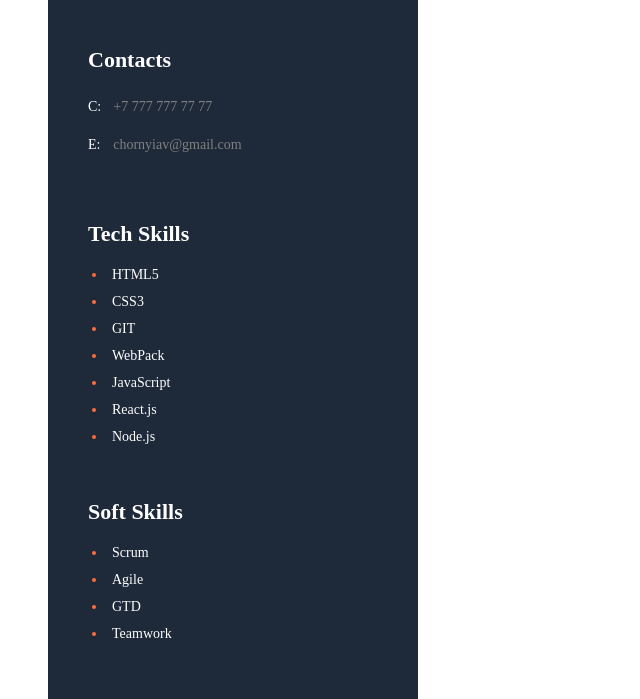
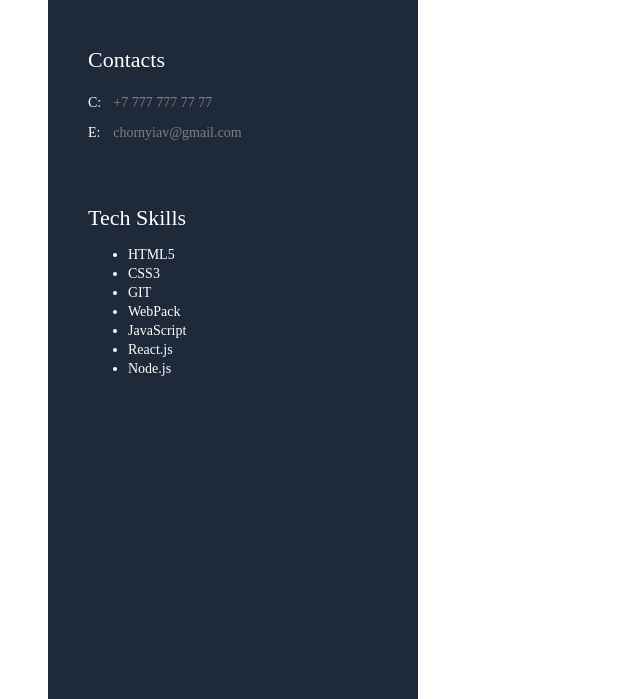
Before and after one commit to YuraWin/My-resume, a plain HTML site: page index.html in a window 1280 px wide. Shown: the part 101-800 px from the top of the page, without its empty margins (0-640 px from the left). Drawn offline with Linux system fonts and the light colour scheme.

Commit message:
Revert "finish left-contaainer"
This reverts commit dab2b9ba414d0caf57aeae574356b1c3254f8fb2.

```diff
--- a/index.html
+++ b/index.html
@@ -14,9 +14,9 @@
     <div class="left-container">
 
         <img src="resume-photo.png" class="photo" alt="Photo">
-            <div class="contacts">
+        <div class="contacts">
             <p class="left-title">Contacts</p>
-                <div class="contacts-2">
+            <div class="contacts-2">
                 <span>
                     <p>C:</p>
                     <p>E:</p>
@@ -25,30 +25,21 @@
                     <p><a class="phone-email" href="+7 777 777 77 77">+7 777 777 77 77</a></p>
                     <p><a class="phone-email" href="chornyiav@gmail.com">chornyiav@gmail.com</a></p>
                 </span>
-                </div>
             </div>
-        <div class="tech-skills">
+        </div>
+        <div>
             <p class="left-title">Tech Skills</p>
             <ul class="list">
-                <li class="left-list"> <span>HTML5</span></li>
-                <li class="left-list"><span>CSS3</span></li>
-                <li class="left-list"><span>GIT</span></li>
-                <li class="left-list"><span>WebPack</span></li>
-                <li class="left-list"><span>JavaScript</span></li>
-                <li class="left-list"><span>React.js</span></li>
-                <li class="left-list"><span>Node.js</span></li>
+                <li class="left-list">HTML5</li>
+                <li class="left-list">CSS3</li>
+                <li class="left-list">GIT</li>
+                <li class="left-list">WebPack</li>
+                <li class="left-list">JavaScript</li>
+                <li class="left-list">React.js</li>
+                <li class="left-list">Node.js</li>
 
 
             </ul>
-        </div>
-        <div class="soft-skills">
-            <p class="left-title">Soft Skills</p>
-            <ul class="list">
-            <li class="left-list"> <span>Scrum</span></li>
-            <li class="left-list"><span>Agile</span></li>
-            <li class="left-list"><span>GTD</span></li>
-            <li class="left-list"><span>Teamwork</span></li>
-        </ul>
         </div>
 
 
--- a/style.css
+++ b/style.css
@@ -19,21 +19,20 @@ body {
 .contacts {
   font-size: 14px;
   color: #ffffff;
-  margin-left: 40px;
 }
 
 .left-title {
   font-size: 22px;
   margin: 0;
   margin-top: 50px;
+  margin-left: 40px;
   color: #ffffff;
-  font-weight: 700;
 }
 
 .contacts-2 {
   display: flex;
   margin-top: 8px;
-  line-height: 24px;
+  margin-left: 40px;
 }
 
 .phone-email {
@@ -43,22 +42,8 @@ body {
 }
 
 .left-list {
-  margin-left: -21px;
-  font-weight: 400;
   margin-top: 3px;
+  margin-left: 40px;
   font-size: 14px;
   color: #ffffff;
-  line-height: 24px;
-  padding-left: 5px;
-  color: #FB6D3A ;
 }
-li span{
-  color: #ffffff;
-}
-
-.tech-skills{
-  margin-left: 40px;
-}
-.soft-skills{
-  margin-left: 40px;
-}
```
